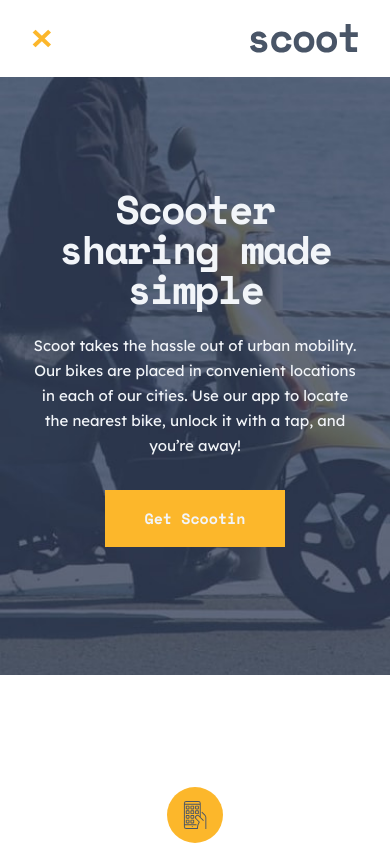
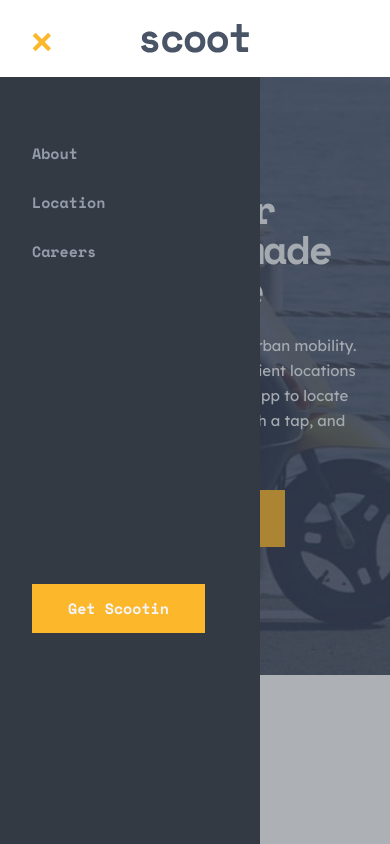
Before and after one commit to lastiwan89/scott-web-app, a Next.js app: page / in a window 390 px wide. Both pictures are taken after a click on the element 42 px from the left and 38 px from the top of the page. Shown: the top 844 px of the page. Built offline with nearby package versions, Linux system fonts and the light colour scheme.

Commit message:
navbar update

```diff
--- a/src/components/navbar.tsx
+++ b/src/components/navbar.tsx
@@ -1,17 +1,43 @@
-import React from "react";
+"use client";
+import React, { useState } from "react";
+import Image from "next/image";
 import Link from "next/link";
 import Logo from "./logo";
-import Hamburger from "./hamburger";
 
 export default function Navbar() {
+  const [open, setOpen] = useState<boolean>(false);
+
+  function handleOpen() {
+    setOpen((prev) => !prev);
+  }
+
   return (
-    <nav className="flex items-center justify-between gap-x-16 px-8 py-6 lg:px-40">
-      <Hamburger />
-      <div className="flex items-center gap-x-14">
+    // logo position need to fix
+    <nav className="relative flex items-center justify-center gap-x-16 px-8 py-6 md:justify-between lg:px-40">
+      <div className="absolute left-8 top-8 md:hidden" onClick={handleOpen}>
+        {!open ? (
+          <Image
+            src="/icons/hamburger.svg"
+            width={20}
+            height={16}
+            alt="Hamburger"
+          />
+        ) : (
+          <Image
+            src="/icons/close.svg"
+            width={19.69}
+            height={16}
+            alt="close icon"
+          />
+        )}
+      </div>
+
+      <div className="flex items-center md:justify-start md:gap-14">
         <Link href="/">
           <Logo />
         </Link>
-        <div className="hidden gap-8 md:flex">
+        <div className="hidden flex-col justify-start md:flex md:flex-row md:justify-start">
+          <div className="flex flex-col items-center gap-8 md:flex-row">
             <Link
               className="font-mono text-15 font-bold text-grey-dimmed"
               href="/about"
@@ -31,12 +57,48 @@ export default function Navbar() {
               Careers
             </Link>
           </div>
-      </div>
-      <Link className="hidden md:block" href="/career">
+
+          <Link className="ml-auto" href="/career">
             <button className="bg-yellow-dark px-9 py-3 font-mono text-15 font-bold text-grey-snow">
               Get Scootin
             </button>
           </Link>
+        </div>
+      </div>
+
+      {/* overlay nav */}
+      <div
+        className={`${open ? "fixed" : "hidden"} top-[77px] h-full w-full bg-grey-darker/40`}
+      >
+        <div className="flex h-full w-2/3 flex-col gap-80 bg-grey-darker pb-6 pl-8 pt-16">
+          <div className="flex flex-col gap-6">
+            <Link
+              className="font-mono text-15 font-bold text-grey-dimmed"
+              href="/about"
+            >
+              About
+            </Link>
+            <Link
+              className="font-mono text-15 font-bold text-grey-dimmed"
+              href="/location"
+            >
+              Location
+            </Link>
+            <Link
+              className="font-mono text-15 font-bold text-grey-dimmed"
+              href="/career"
+            >
+              Careers
+            </Link>
+          </div>
+
+          <Link className="" href="/career">
+            <button className="bg-yellow-dark px-9 py-3 font-mono text-15 font-bold text-grey-snow">
+              Get Scootin
+            </button>
+          </Link>
+        </div>
+      </div>
     </nav>
   );
 }
```
Lines whose indentation alone changed are shown as unchanged.
